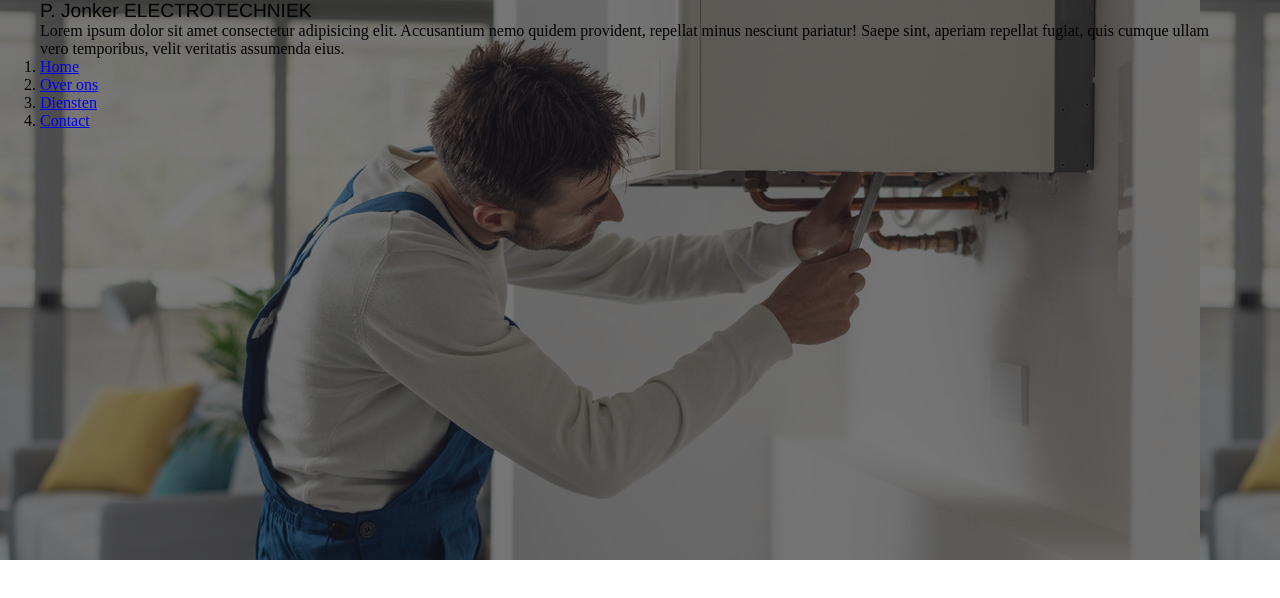
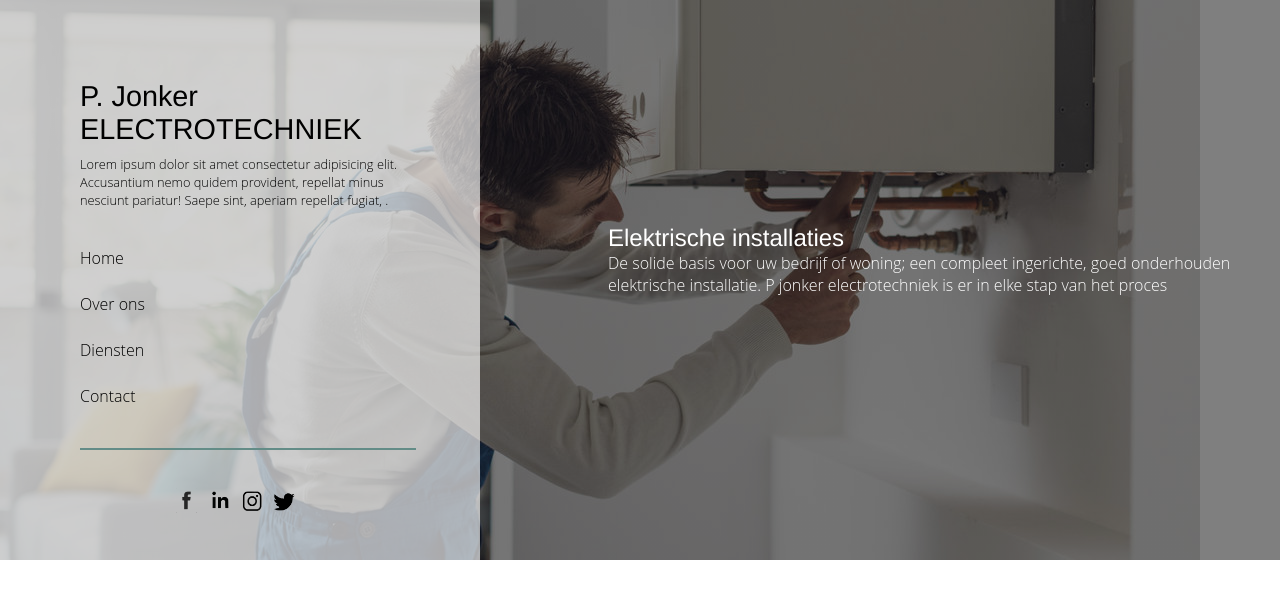
Before and after one commit to Gkwako/searchtrends2, a plain HTML site: page index.html in a window 1280 px wide. Drawn offline with nearby package versions, Linux system fonts and the light colour scheme; files whose address does not match are found by name.

Commit message:
begin stuk

```diff
--- a/index.html
+++ b/index.html
@@ -29,11 +29,11 @@
 <body>
     <header>
             <nav>
+                <div class="side-container">
                     <h1>P. Jonker ELECTROTECHNIEK</h1>
 
                         <P> Lorem ipsum dolor sit amet consectetur adipisicing elit. Accusantium nemo quidem provident, repellat
-                minus nesciunt pariatur! Saepe sint, aperiam repellat fugiat, quis cumque ullam vero temporibus, velit
-                veritatis assumenda eius.
+                            minus nesciunt pariatur! Saepe sint, aperiam repellat fugiat, .
                         </P>
 
                     <ol id="menu" class="menu">
@@ -42,11 +42,42 @@
                         <li><a class="menuItem" href="#diensten"> Diensten </a></li>
                         <li><a class="menuItem" href="#contact"> Contact </a></li>
                     </ol>
+                </div>
             </nav>
+            <div class="socials">
+                <ul>
+                    <li>
+                        <a href="#"><img src="images/facebook.png" alt="img van facebook"></a>
+                        <a href="#"><img src="images/linkedin.png" alt="img van linkedin"></a>
+                        <a href="#"><img src="images/insta.png" alt="img van instagram"></a>
+                        <a href="#"><img src="images/twitter.png" alt="img van twitter"></a>
+                    </li>
+                </ul>
+            </div>
+
+            <section id="introductie" class="container-introductie">
+                <div class="introductie-wrapper">
+                    <div class="introductie">
+                        <div class="introductie-tekst">
+                            <h2>Elektrische installaties</h2>
+                            <h3>De solide basis voor uw bedrijf of woning; een compleet ingerichte, goed onderhouden elektrische installatie.
+                                P jonker electrotechniek is er in elke stap van het proces
+                            </h3>
+                        </div>
+                    </div>
+                </div>
+            </section>
     </header>
 
     <main>
+        <div id="content-container" class="content-container">
 
+
+
+
+
+
+        </div>
     </main>
 
 </body>
--- a/styles/styles.css
+++ b/styles/styles.css
@@ -14,6 +14,7 @@
 
 :root {
     /* color */
+    --color-black: black;
     --color-blackish: #08060bbb;
     --color-white: #FFFFFF;
     --color-gray:#C4C4C4;
@@ -29,91 +30,186 @@
 /* ************************************ HEADER OPMAAK */
 /* ************************************************** */
 
-/* header  */
+/* header container opmaak */
 header {
-    display: flex;
-    justify-content: center;
-
     background-image:
     linear-gradient( rgba(0, 0, 0, 0.5),
     rgba(0, 0, 0, 0.5) ),
     url(../images/cv.jpg);
 
+    background-color: var(--color-white); /* fallback color */
+    background-repeat: no-repeat;
+
     width: 100%;
-    height: auto;
+}
 
+ /* side container opmaak */
+ header nav {
+    max-width: 100%;
+    height: 35em;
+    background-color: rgb(255 255 255 / 65%);
+    width: 30em;
 }
 
 /* nav container opmaak */
-    nav {
-        height: 35em;
-        max-width: 1200px;
-
-
+header nav .side-container {
+    position: relative;
+    top: 5em;
+    left: 5em;
+    width: 70%;
 }
 
-    /* logo opmaak*/
-    h1 {
+/* logo opmaak in header*/
+header nav h1 {
     font-family: var(--h1-fontfamily);
     font-weight: 400;
-        font-size: 1.2em;
-        color: var(--color-basic);
+    font-size: 1.8em;
+    margin-bottom: .3em;
+
+    width: 50%;
+}
+
+/* tussen tekst opmaak in header*/
+header nav p {
+    font-family: var(--h2-fontfamily);
+    font-weight: 200;
+    font-size: .8em;
+    margin-bottom: 3em;
 }
 
 /* opmaak navigatie "home, over ons etc" */
-    nav ul {
-        display: flex;
+nav ol {
+    list-style: none;
+    font-family: var(--h2-fontfamily);
 }
+
 /* stijling van "home, over ons etc" */
-        nav ul li {
-            font-family: var(--h2-fontfamily);
-            list-style: none;
+nav ol li {
+    margin-bottom: 1.5em;
 }
+
 /* link stijling */
-            nav ul li a {
+nav ol li a {
+    font-weight: 200;
     text-decoration: none;
     color: var(--color-black);
-                padding: .6em;
+}
+
+
+
+/* ************************************* UNDERLINE EFFECT:HOVER */
+/* hover transition */
+nav ol li a,
+nav ol li a:after {
+    transition: all .5s;
+}
+
+/* hover kleur op tekst */
+nav ol li a:hover {
+    color: rgb(99, 140, 135);
+}
+
+/* stoke length */
+nav ol li a:hover:after {
+    width: 100%;
+}
+
+/* stroke plaatsing */
+nav ol li a {
+    position: relative;
+}
+
+/* stroke stijling */
+nav ol li a:after {
+    position: absolute;
+    top: 1.5em;    /* ruimte tussen stroke en tekst */
+    bottom: 0;
+    left: 0;
+    right: 0;
+
+    margin: auto;
+    width: 0%;
+
+    content:'';
+    height: .1em;
+    color: transparent;
+    background: rgb(99, 140, 135);
 }
 
 
 
 
-/* ************************************* UNDERLINE EFFECT:HOVER */
-
-/* hover transition */
-nav ul li a,
-nav ul li a:after {
-    transition: all .5s;
-}
-    /* hover kleur op tekst */
-    nav ul li a:hover {
-        color: var(--color-lightPink);
-    }
-    /* stroke plaatsing */
-    nav ul li a {
-        position: relative;
-    }
-    /* stroke stijling */
-    nav ul li a:after {
+/* stroke tussen nav en socials: stijling onder navigatie */
+nav ol :after {
     position: absolute;
-        bottom: 0;
+    top: 23em;    /* ruimte tussen stroke en tekst */
     left: 0;
     right: 0;
-        margin: auto;
-        width: 0%;
 
-        content: '.';
+    content:'';
+    height: .1em;
     color: transparent;
-        background: var(--color-lightPink);
-        height: .1em;
-    }
-    /* stoke length */
-    nav ul li a:hover:after {
-        width: 100%;
+    background: rgb(99, 140, 135);
 }
 
 
 
 
-/* ************************************* HAMBURGER MENU OPMAAK */
+/* ************************************* SOCIALS */
+.socials ul{
+    height: 0;
+}
+
+/* plaatsing socials */
+.socials ul li{
+    position: relative;
+    left: 10.5em;
+    bottom: 4.5em;
+
+    list-style: none;
+    width: 30em; /* with moet uit bij mobiel formaat */
+    width: 50%; /* max width van icon */
+}
+
+/* ruimte tussen icons */
+.socials ul a {
+    margin-left: .5em;
+    width: 20%;
+}
+
+/* icon grote */
+.socials ul img{
+    width: 1.3em;
+}
+
+
+
+
+
+/* ************************************************** */
+/* ************************************ INTRO OPMAAK */
+/* ************************************************** */
+
+/* stijling container "introductie */
+.container-introductie {
+    position: relative;
+    top: -21em;
+    left: 38em;
+    right: 0;
+
+    width: 50%;
+    width: 40em;
+    height: 0;
+    color: white;
+}
+
+.container-introductie h2 {
+    font-family: var(--h1-fontfamily);
+    font-weight: 450;
+}
+
+.container-introductie h3 {
+    font-family: var(--h2-fontfamily);
+    font-weight: 200;
+    font-size: 1em;
+}
```
Also changed, not shown: images/facebook.png (added), images/insta.png (added), images/linkedin.png (added), images/twitter.png (added), 1 other file. Lines whose indentation alone changed are shown as unchanged.
